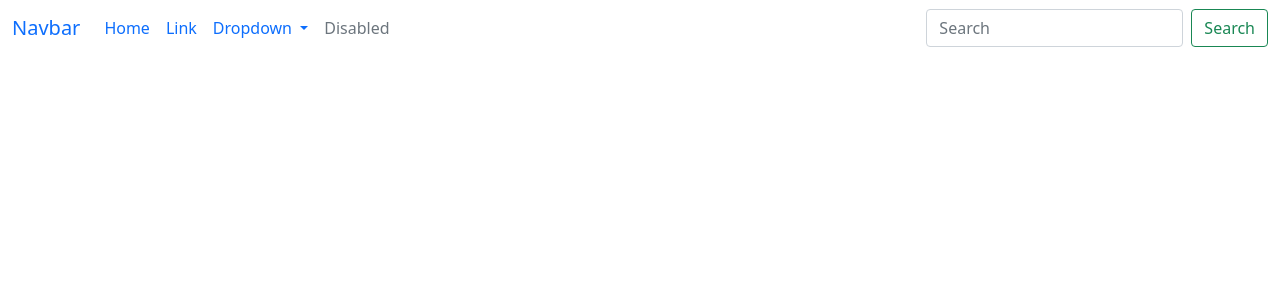
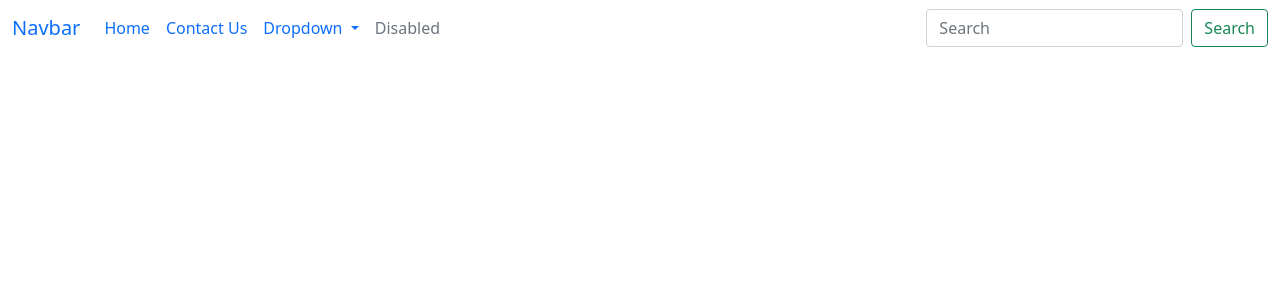
Before and after one commit to ZahidMemon/webpage, a Django app: page /contact/ in a window 1280 px wide. Shown: the top 300 px of the page. Run offline with Django 5.2, Linux system fonts and the light colour scheme; data that the repository does not hold is empty.

Commit message:
files linked

```diff
--- a/project/templates/contact.html
+++ b/project/templates/contact.html
@@ -21,7 +21,7 @@
     <header>
         <nav class="navbar navbar-expand-lg bg-body-tertiary">
             <div class="container-fluid">
-                <a class="navbar-brand" href="#">Navbar</a>
+                <a class="navbar-brand" href="/webpage/project/templates/index.html">Navbar</a>
                 <button class="navbar-toggler" type="button" data-bs-toggle="collapse"
                     data-bs-target="#navbarSupportedContent" aria-controls="navbarSupportedContent"
                     aria-expanded="false" aria-label="Toggle navigation">
@@ -30,10 +30,10 @@
                 <div class="collapse navbar-collapse" id="navbarSupportedContent">
                     <ul class="navbar-nav me-auto mb-2 mb-lg-0">
                         <li class="nav-item">
-                            <a class="nav-link active" aria-current="page" href="#">Home</a>
+                            <a class="nav-link active" aria-current="page" href="/webpage/project/templates/index.html">Home</a>
                         </li>
                         <li class="nav-item">
-                            <a class="nav-link" href="#">Link</a>
+                            <a class="nav-link" href="/webpage/project/templates/contact.html">Contact Us</a>
                         </li>
                         <li class="nav-item dropdown">
                             <a class="nav-link dropdown-toggle" href="#" role="button" data-bs-toggle="dropdown"
```
